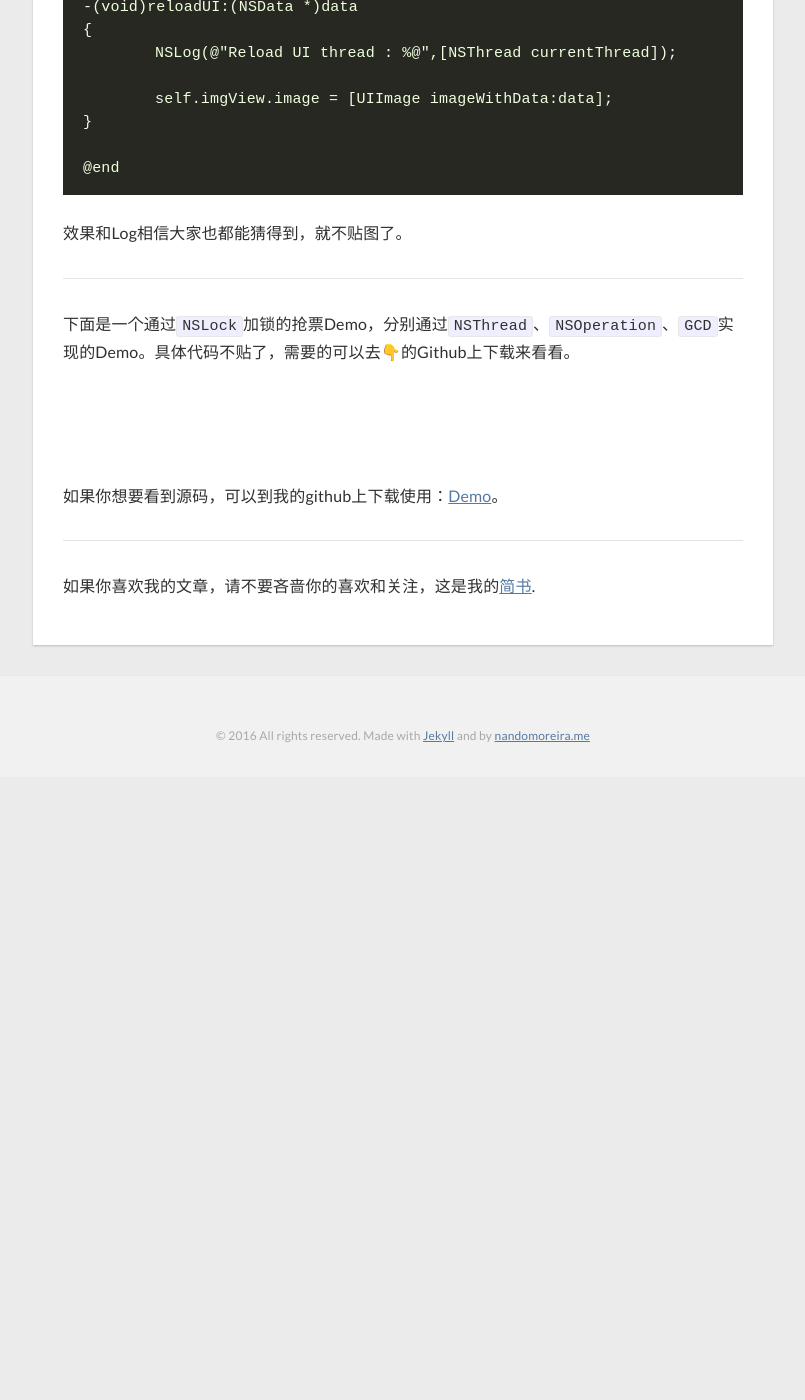
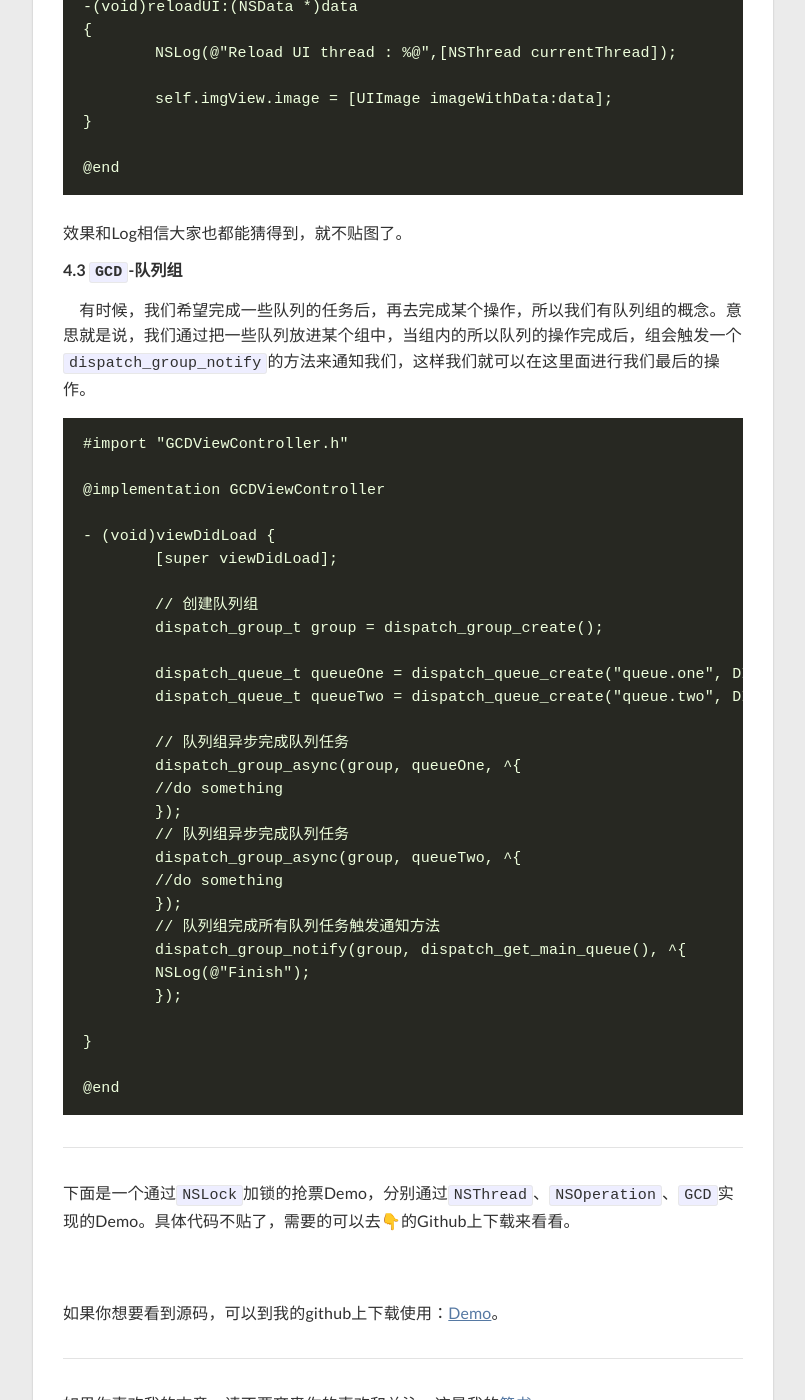
Before and after one commit to zsfbradleyjohnson/zsfbradleyjohnson.github.io, a Jekyll site: the page built from _posts/2015-08-11-多线程使用.markdown, in a window 1280 px wide and 1400 px high, scrolled down 13726 px. Shown: the whole window, without its empty margins (237-1042 px from the left). Built offline with Jekyll 4.4.1, drawn with Linux system fonts in a browser that asks for light colours; nearby versions of some CDN libraries; before the commit the page ends 14503 px from its top, so only the background shows below that.

Commit message:
add demo

```diff
--- a/_posts/2015-08-11-多线程使用.markdown
+++ b/_posts/2015-08-11-多线程使用.markdown
@@ -503,6 +504,44 @@ comments: true
 	@end
 
 效果和Log相信大家也都能猜得到，就不贴图了。
+<br>
+
+##### 4.3 `GCD`-队列组
+&nbsp;&nbsp;&nbsp;&nbsp; 有时候，我们希望完成一些队列的任务后，再去完成某个操作，所以我们有队列组的概念。意思就是说，我们通过把一些队列放进某个组中，当组内的所以队列的操作完成后，组会触发一个`dispatch_group_notify`的方法来通知我们，这样我们就可以在这里面进行我们最后的操作。<br>
+
+	#import "GCDViewController.h"
+
+	@implementation GCDViewController
+
+	- (void)viewDidLoad {
+    	[super viewDidLoad];
+
+    	// 创建队列组
+    	dispatch_group_t group = dispatch_group_create();
+
+    	dispatch_queue_t queueOne = dispatch_queue_create("queue.one", DISPATCH_QUEUE_CONCURRENT);
+    	dispatch_queue_t queueTwo = dispatch_queue_create("queue.two", DISPATCH_QUEUE_CONCURRENT);
+
+    	// 队列组异步完成队列任务
+    	dispatch_group_async(group, queueOne, ^{
+        	//do something
+    	});
+    	// 队列组异步完成队列任务
+    	dispatch_group_async(group, queueTwo, ^{
+        	//do something
+    	});
+    	// 队列组完成所有队列任务触发通知方法
+    	dispatch_group_notify(group, dispatch_get_main_queue(), ^{
+        	NSLog(@"Finish");
+    	});
+
+	}
+
+	@end
+
+
+
+
 
 ***
 
@@ -510,8 +549,6 @@ comments: true
 
 <br>
 <br>
-<br>
-<br>
 如果你想要看到源码，可以到我的github上下载使用：[Demo](https://github.com/zsfbradleyjohnson/multithreadingDemo)。
 
 ***
```
Also changed, not shown: other parts of _posts/2015-08-11-多线程使用.markdown (+2 -1 lines).
